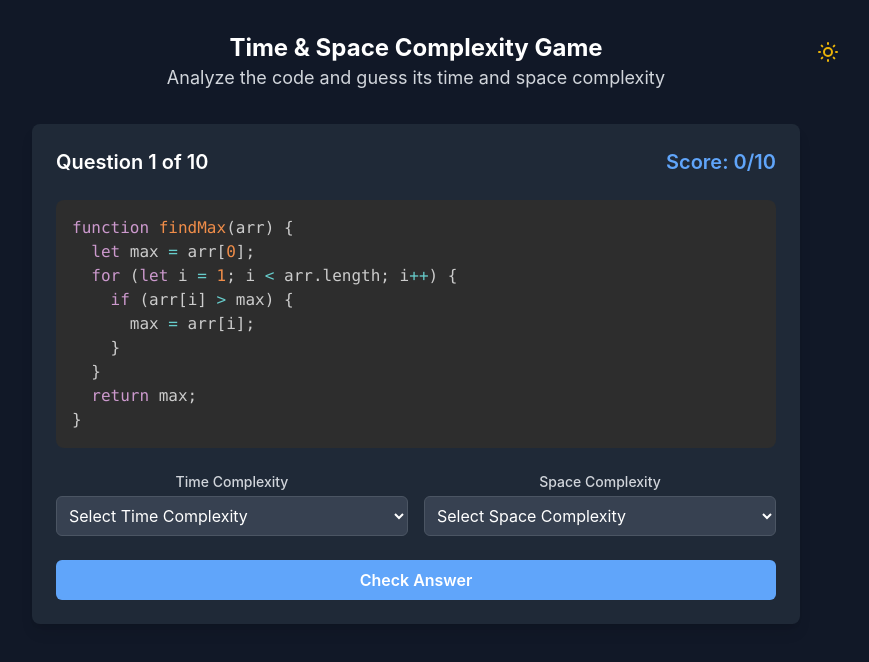
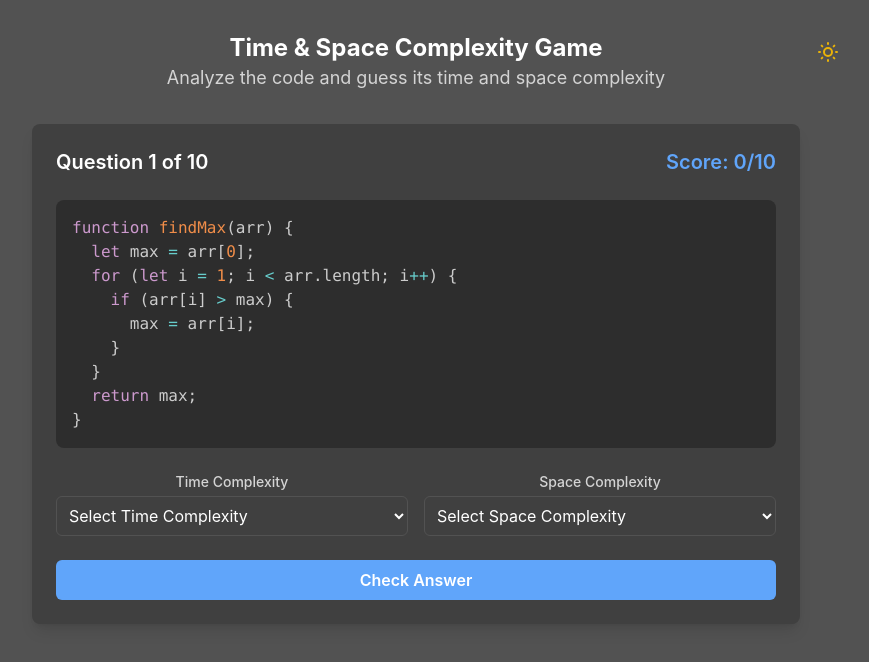
Before and after one commit to aiacuone/time-space-complexity-quiz, a React (Create React App) app: page / in a window 1280 px wide. Shown: the top 662 px of the page, without its empty margins (224-1093 px from the left). Built offline with nearby package versions, Linux system fonts and the light colour scheme; the HTML template or start-up script is replaced by a standard one.

Commit message:
gray->neutral

```diff
--- a/src/App.tsx
+++ b/src/App.tsx
@@ -13,12 +13,12 @@ function App() {
   }, [isDark]);
 
   return (
-    <div className="min-h-screen bg-gray-100 dark:bg-gray-900 py-8">
+    <div className="min-h-screen bg-neutral-100 dark:bg-neutral-600 py-8">
       <div className="max-w-4xl mx-auto px-4">
         <div className="relative text-center">
           <button
             onClick={() => setIsDark(!isDark)}
-            className="absolute right-0 top-0 p-2 rounded-full hover:bg-gray-200 dark:hover:bg-gray-700"
+            className="absolute right-0 top-0 p-2 rounded-full hover:bg-neutral-200 dark:hover:bg-neutral-700"
           >
             {isDark ? (
               <svg
@@ -38,7 +38,7 @@ function App() {
             ) : (
               <svg
                 xmlns="http://www.w3.org/2000/svg"
-                className="h-6 w-6 text-gray-900"
+                className="h-6 w-6 text-neutral-900"
                 fill="none"
                 viewBox="0 0 24 24"
                 stroke="currentColor"
@@ -52,10 +52,10 @@ function App() {
               </svg>
             )}
           </button>
-          <h1 className="text-xl sm:text-2xl font-bold text-gray-900 dark:text-white">
+          <h1 className="text-xl sm:text-2xl font-bold text-neutral-900 dark:text-white">
             Time & Space Complexity Game
           </h1>
-          <p className="text-md sm:text-lg text-gray-600 dark:text-gray-300 mb-8">
+          <p className="text-md sm:text-lg text-neutral-600 dark:text-neutral-300 mb-8">
             Analyze the code and guess its time and space complexity
           </p>
           <ComplexityGame />
--- a/src/components/ComplexityGame.tsx
+++ b/src/components/ComplexityGame.tsx
@@ -227,9 +227,9 @@ const ComplexityGame: React.FC = () => {
 
   return (
     <div className="max-w-3xl mx-auto">
-      <div className="bg-white dark:bg-gray-800 rounded-lg shadow-lg p-6">
+      <div className="bg-white dark:bg-neutral-700 rounded-lg shadow-lg p-6">
         <div className="flex justify-between items-center mb-4">
-          <h2 className="text-xl font-semibold text-gray-900 dark:text-white">
+          <h2 className="text-xl font-semibold text-neutral-900 dark:text-white">
             Question {currentQuestionIndex + 1} of {TOTAL_QUESTIONS}
           </h2>
           <div className="text-xl font-semibold text-blue-600 dark:text-blue-400">
@@ -245,14 +245,14 @@ const ComplexityGame: React.FC = () => {
 
         <div className="grid grid-cols-1 md:grid-cols-2 gap-4 mb-6">
           <div>
-            <label className="block text-sm font-medium text-gray-700 dark:text-gray-300 mb-1">
+            <label className="block text-sm font-medium text-neutral-700 dark:text-neutral-300 mb-1">
               Time Complexity
             </label>
             <select
               value={selectedTimeComplexity}
               onChange={handleTimeComplexityChange}
               disabled={showResult}
-              className="w-full p-2 border border-gray-300 dark:border-gray-600 rounded-md bg-white dark:bg-gray-700 text-gray-900 dark:text-white disabled:opacity-50"
+              className="w-full p-2 border border-neutral-300 dark:border-neutral-600 rounded-md bg-white dark:bg-neutral-700 text-neutral-900 dark:text-white disabled:opacity-50"
             >
               <option value="">Select Time Complexity</option>
               {complexityOptions.map((option) => (
@@ -263,14 +263,14 @@ const ComplexityGame: React.FC = () => {
             </select>
           </div>
           <div>
-            <label className="block text-sm font-medium text-gray-700 dark:text-gray-300 mb-1">
+            <label className="block text-sm font-medium text-neutral-700 dark:text-neutral-300 mb-1">
               Space Complexity
             </label>
             <select
               value={selectedSpaceComplexity}
               onChange={handleSpaceComplexityChange}
               disabled={showResult}
-              className="w-full p-2 border border-gray-300 dark:border-gray-600 rounded-md bg-white dark:bg-gray-700 text-gray-900 dark:text-white disabled:opacity-50"
+              className="w-full p-2 border border-neutral-300 dark:border-neutral-600 rounded-md bg-white dark:bg-neutral-700 text-neutral-900 dark:text-white disabled:opacity-50"
             >
               <option value="">Select Space Complexity</option>
               {complexityOptions.map((option) => (
@@ -305,12 +305,12 @@ const ComplexityGame: React.FC = () => {
                 ? 'Correct!'
                 : 'Incorrect!'}
             </div>
-            <div className="text-gray-900 dark:text-white mb-2">
+            <div className="text-neutral-900 dark:text-white mb-2">
               Time Complexity: {currentQuestion.timeComplexity}
               <br />
               Space Complexity: {currentQuestion.spaceComplexity}
             </div>
-            <p className="text-gray-600 dark:text-gray-400 mb-4">
+            <p className="text-neutral-600 dark:text-neutral-400 mb-4">
               {currentQuestion.explanation}
             </p>
             {currentQuestionIndex < questions.length - 1 ? (
@@ -322,7 +322,7 @@ const ComplexityGame: React.FC = () => {
               </button>
             ) : (
               <div className="text-center">
-                <div className="text-2xl font-bold mb-4 text-gray-900 dark:text-white">
+                <div className="text-2xl font-bold mb-4 text-neutral-900 dark:text-white">
                   Final Score: {score}/{TOTAL_QUESTIONS}
                 </div>
                 <button
--- a/src/index.css
+++ b/src/index.css
@@ -4,7 +4,7 @@
 
 @layer base {
   body {
-    @apply bg-gray-100 dark:bg-gray-900;
+    @apply bg-neutral-100 dark:bg-neutral-900;
     margin: 0;
     font-family: -apple-system, BlinkMacSystemFont, 'Segoe UI', 'Roboto',
       'Oxygen', 'Ubuntu', 'Cantarell', 'Fira Sans', 'Droid Sans',
```
